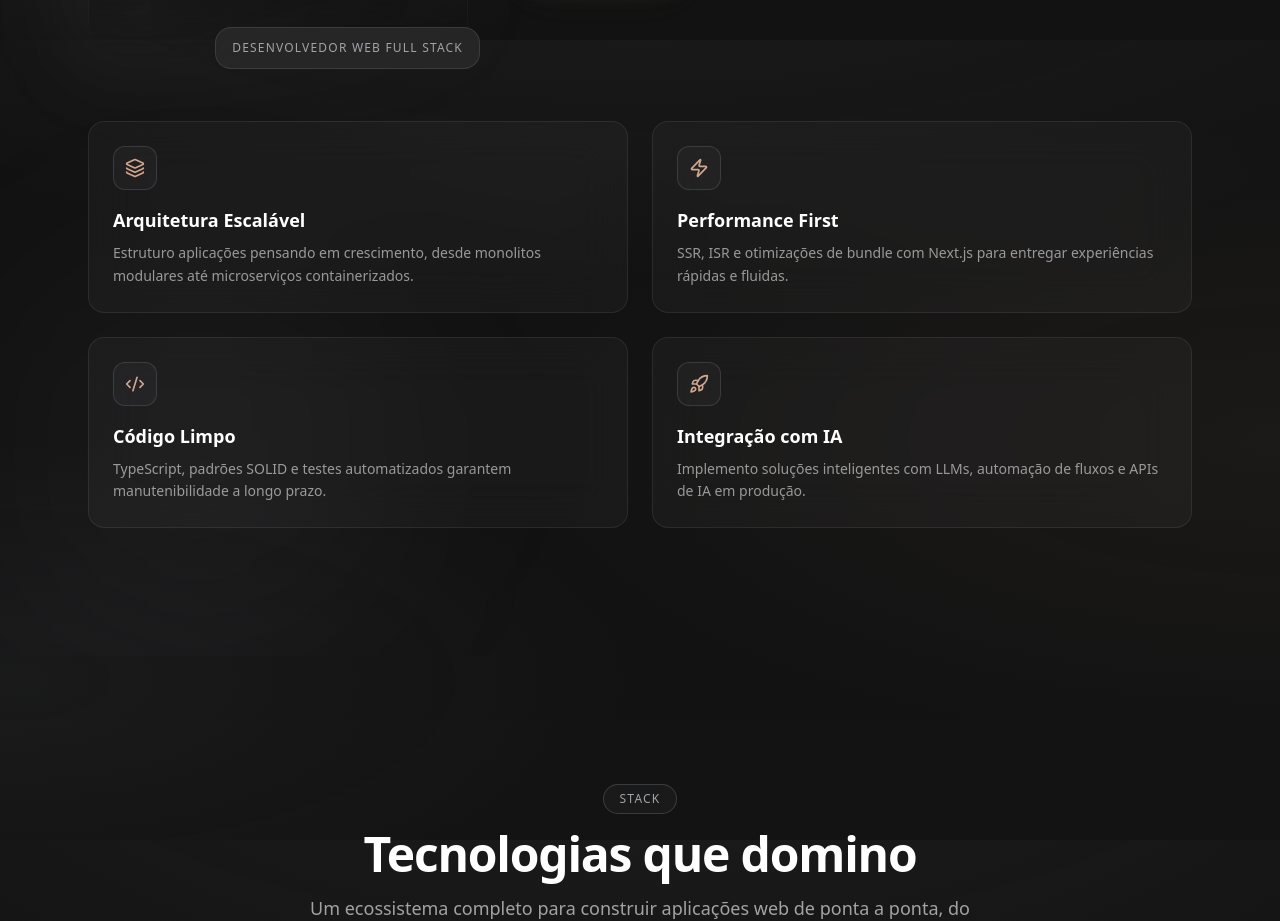
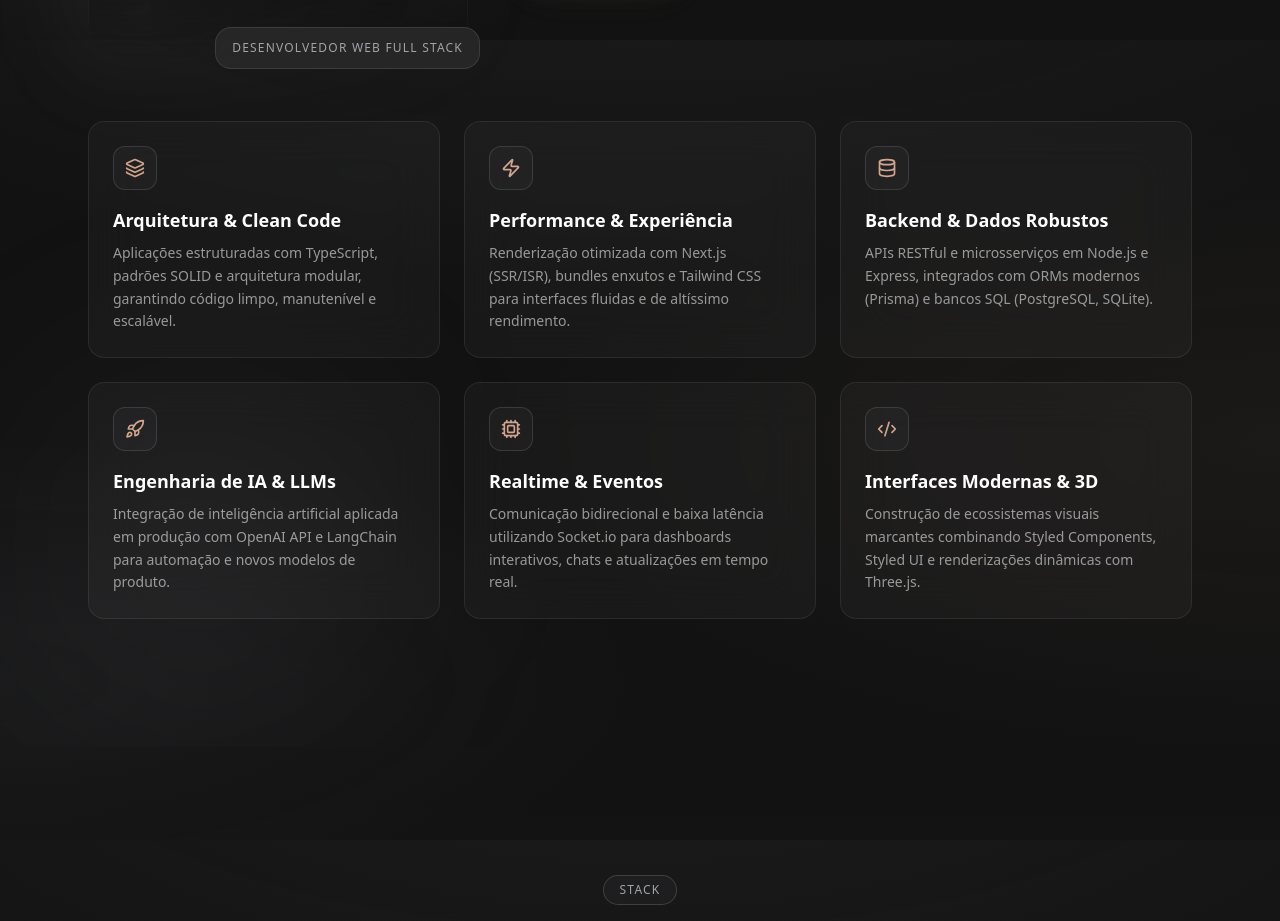
Before and after one commit to PatricAugusto/Portfolio-v4, a Next.js app: page / in a window 1280 px wide. Shown: the part 1560-2481 px from the top of the page. Built offline with nearby package versions, Linux system fonts and the light colour scheme.

Commit message:
feat(about): Expansão do pilar de Core Skills e otimização do mesmo

```diff
--- a/src/components/sections/About.tsx
+++ b/src/components/sections/About.tsx
@@ -2,7 +2,7 @@
 
 import Image from "next/image";
 import { motion } from "framer-motion";
-import { Code2, Layers, Rocket, Zap } from "lucide-react";
+import { Code2, Cpu, Database, Layers, Rocket, Zap } from "lucide-react";
 import { aboutStats, siteConfig } from "@/data/portfolio";
 import profileImage from "@/assets/profile.png";
 import { GlassCard } from "@/components/ui/GlassCard";
@@ -11,27 +11,39 @@ import { SectionHeading } from "@/components/ui/SectionHeading";
 const pillars = [
   {
     icon: Layers,
-    title: "Arquitetura Escalável",
+    title: "Arquitetura & Clean Code",
     description:
-      "Estruturo aplicações pensando em crescimento, desde monolitos modulares até microserviços containerizados.",
+      "Aplicações estruturadas com TypeScript, padrões SOLID e arquitetura modular, garantindo código limpo, manutenível e escalável.",
   },
   {
     icon: Zap,
-    title: "Performance First",
+    title: "Performance & Experiência",
     description:
-      "SSR, ISR e otimizações de bundle com Next.js para entregar experiências rápidas e fluidas.",
+      "Renderização otimizada com Next.js (SSR/ISR), bundles enxutos e Tailwind CSS para interfaces fluidas e de altíssimo rendimento.",
+  },
+  {
+    icon: Database,
+    title: "Backend & Dados Robustos",
+    description:
+      "APIs RESTful e microsserviços em Node.js e Express, integrados com ORMs modernos (Prisma) e bancos SQL (PostgreSQL, SQLite).",
+  },
+  {
+    icon: Rocket,
+    title: "Engenharia de IA & LLMs",
+    description:
+      "Integração de inteligência artificial aplicada em produção com OpenAI API e LangChain para automação e novos modelos de produto.",
+  },
+  {
+    icon: Cpu,
+    title: "Realtime & Eventos",
+    description:
+      "Comunicação bidirecional e baixa latência utilizando Socket.io para dashboards interativos, chats e atualizações em tempo real.",
   },
   {
     icon: Code2,
-    title: "Código Limpo",
+    title: "Interfaces Modernas & 3D",
     description:
-      "TypeScript, padrões SOLID e testes automatizados garantem manutenibilidade a longo prazo.",
-  },
-  {
-    icon: Rocket,
-    title: "Integração com IA",
-    description:
-      "Implemento soluções inteligentes com LLMs, automação de fluxos e APIs de IA em produção.",
+      "Construção de ecossistemas visuais marcantes combinando Styled Components, Styled UI e renderizações dinâmicas com Three.js.",
   },
 ];
 
@@ -122,12 +134,12 @@ export function About() {
           </motion.div>
         </div>
 
-        <div className="grid gap-6 sm:grid-cols-2">
+        <div className="grid gap-6 sm:grid-cols-2 lg:grid-cols-3">
           {pillars.map((pillar, i) => (
             <motion.div
               key={pillar.title}
               {...fadeUp}
-              transition={{ delay: i * 0.1, duration: 0.5 }}
+              transition={{ delay: i * 0.08, duration: 0.5 }}
             >
               <GlassCard className="h-full">
                 <div className="mb-4 flex h-11 w-11 items-center justify-center rounded-xl border border-silver/20 bg-silver/5">
```
